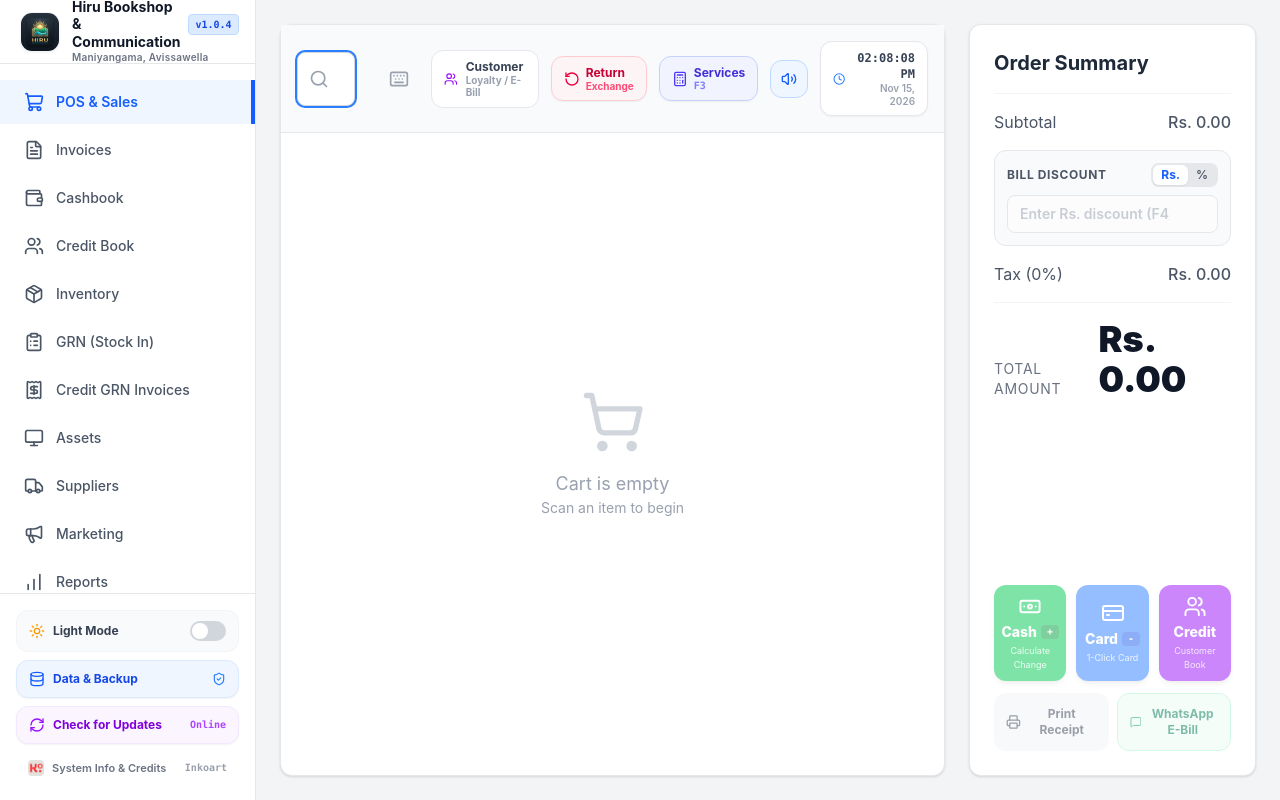
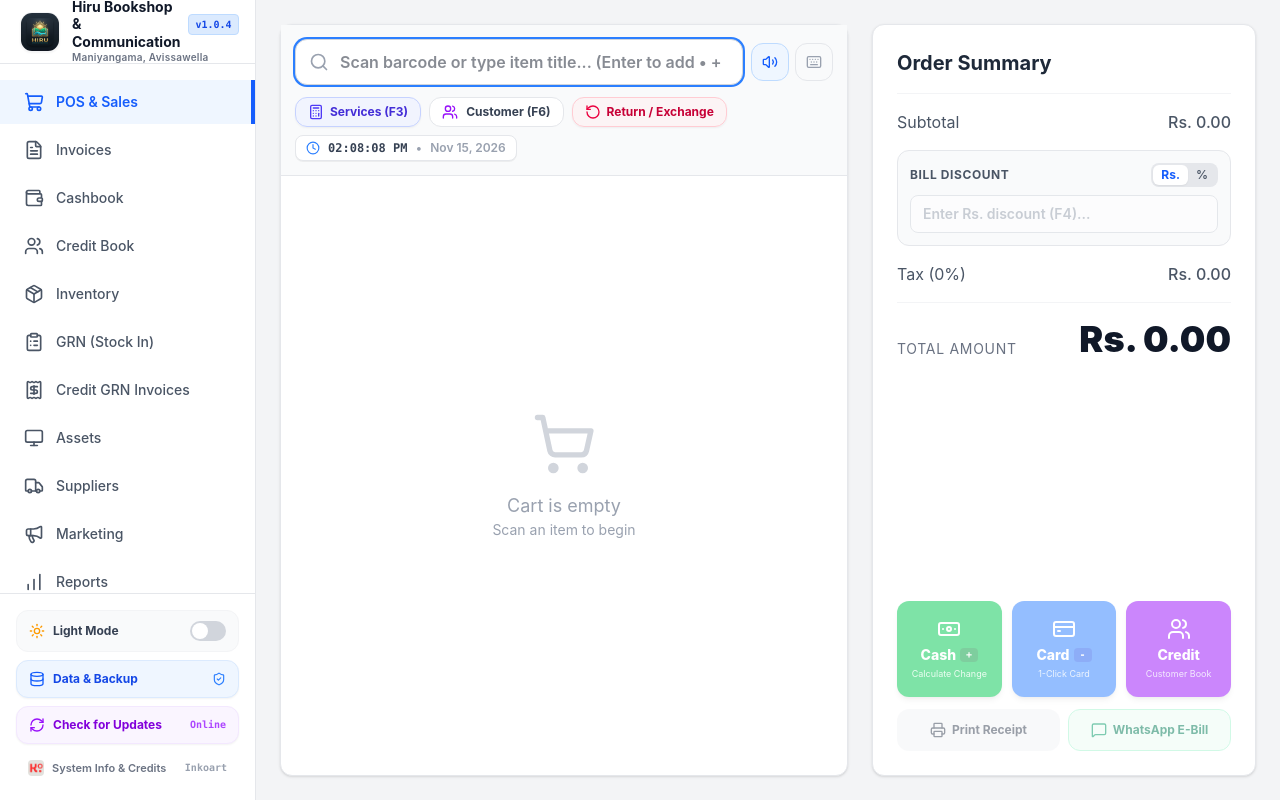
Before and after one commit to AdeeshaRavimal/nethmi-bookshop, a React (Vite) app: page /#/ in a window 1280 px wide. Built offline with nearby package versions, Linux system fonts and the light colour scheme.

Commit message:
fix(pos): separate search bar and action buttons into 2-row layout to prevent search input collapse

```diff
--- a/src/pages/POS.tsx
+++ b/src/pages/POS.tsx
@@ -1245,13 +1245,15 @@ export default function POS() {
           )}
 
           {/* Search Bar with Dropdown & Live Clock */}
-          <div className="p-4 border-b border-gray-200 dark:border-gray-700 bg-gray-50 dark:bg-gray-800/50 flex items-center gap-3 relative" ref={searchRef}>
-            <div className="relative flex-1">
-              <Search className="absolute left-3 top-1/2 -translate-y-1/2 text-gray-400 w-5 h-5" />
+          <div className="p-3.5 border-b border-gray-200 dark:border-gray-700 bg-gray-50 dark:bg-gray-800/50 space-y-2.5 relative" ref={searchRef}>
+            {/* Row 1: Full-Width Prominent Barcode & Item Search */}
+            <div className="flex items-center gap-2">
+              <div className="relative flex-1 min-w-0">
+                <Search className="absolute left-3.5 top-1/2 -translate-y-1/2 text-gray-400 w-5 h-5 pointer-events-none" />
                 <input
                   type="text"
-                placeholder="Scan barcode or type item title..."
-                className="w-full pl-10 pr-4 py-3 rounded-lg border border-gray-300 dark:border-gray-600 bg-white dark:bg-gray-700 text-gray-900 dark:text-gray-100 focus:outline-none focus:ring-2 focus:ring-blue-500 text-lg"
+                  placeholder="Scan barcode or type item title... (Enter to add • + Cash • - Card)"
+                  className="w-full pl-11 pr-4 py-2.5 rounded-xl border border-gray-300 dark:border-gray-600 bg-white dark:bg-gray-700 text-gray-900 dark:text-gray-100 focus:outline-none focus:ring-2 focus:ring-blue-500 text-base font-semibold shadow-xs"
                   value={searchTerm}
                   onChange={handleSearchChange}
                   onKeyDown={handleSearchKeyDown}
@@ -1261,7 +1263,7 @@ export default function POS() {
 
                 {/* Dropdown Menu */}
                 {isDropdownOpen && searchTerm.trim() && searchResults && searchResults.length > 0 && (
-                <ul className="absolute left-0 right-0 top-full mt-1 bg-white dark:bg-gray-800 border border-gray-300 dark:border-gray-600 rounded-lg shadow-lg max-h-64 overflow-y-auto z-50">
+                  <ul className="absolute left-0 right-0 top-full mt-1 bg-white dark:bg-gray-800 border border-gray-300 dark:border-gray-600 rounded-xl shadow-xl max-h-64 overflow-y-auto z-50">
                     {searchResults.map((item, index) => {
                       const discount = item.discount_percent || 0;
                       const finalPrice = item.selling_price * (1 - discount / 100);
@@ -1311,22 +1313,61 @@ export default function POS() {
                 )}
 
                 {isDropdownOpen && searchTerm.trim() && searchResults?.length === 0 && (
-                <div className="absolute left-0 right-0 top-full mt-1 bg-white dark:bg-gray-800 border border-gray-300 dark:border-gray-600 rounded-lg shadow-lg p-4 text-center text-gray-500 dark:text-gray-400 z-50">
+                  <div className="absolute left-0 right-0 top-full mt-1 bg-white dark:bg-gray-800 border border-gray-300 dark:border-gray-600 rounded-xl shadow-xl p-4 text-center text-gray-500 dark:text-gray-400 z-50">
                     No matching items found.
                   </div>
                 )}
               </div>
 
-            <button
+              {/* Quick Audio & Shortcuts Icons */}
+              <div className="flex items-center gap-1.5 shrink-0">
+                {/* Audio Feedback Toggle */}
+                <button
+                  type="button"
+                  onClick={() => {
+                    const next = soundFX.toggle();
+                    setSoundEnabled(next);
+                    if (next) soundFX.playScanSuccess();
+                  }}
+                  className={`p-2.5 rounded-xl border transition-colors cursor-pointer ${
+                    soundEnabled
+                      ? 'bg-blue-50 dark:bg-blue-950/40 text-blue-600 dark:text-blue-400 border-blue-200 dark:border-blue-800'
+                      : 'bg-gray-100 dark:bg-gray-700 text-gray-400 border-gray-200 dark:border-gray-600'
+                  }`}
+                  title={soundEnabled ? 'Audio Feedback ON (Click to Mute)' : 'Audio Feedback MUTED (Click to Unmute)'}
+                >
+                  {soundEnabled ? <Volume2 className="w-4 h-4" /> : <VolumeX className="w-4 h-4" />}
+                </button>
+
+                {/* Keyboard Shortcuts Button */}
+                <button
+                  type="button"
                   onClick={() => setShowShortcuts(true)}
                   title="Keyboard shortcuts (?)"
-              className="ml-3 p-2.5 text-gray-400 hover:text-gray-700 dark:hover:text-gray-200 hover:bg-gray-100 dark:hover:bg-gray-700 rounded-lg transition-colors"
-            >
-              <Keyboard className="w-5 h-5" />
-            </button>
-
-            {/* Customer & Loyalty Picker Button */}
-            <button
+                  className="p-2.5 text-gray-400 hover:text-gray-700 dark:hover:text-gray-200 hover:bg-gray-100 dark:hover:bg-gray-700 border border-gray-200 dark:border-gray-600 rounded-xl transition-colors cursor-pointer"
+                >
+                  <Keyboard className="w-4 h-4" />
+                </button>
+              </div>
+            </div>
+
+            {/* Row 2: Quick Action Buttons & Live Clock */}
+            <div className="flex flex-wrap items-center justify-between gap-2 pt-0.5">
+              <div className="flex flex-wrap items-center gap-2">
+                {/* Communication Services Quick Calculator Button (F3) */}
+                <button
+                  type="button"
+                  onClick={() => setShowServicesModal(true)}
+                  className="flex items-center gap-1.5 px-3 py-1.5 rounded-xl text-xs font-bold border border-indigo-200 dark:border-indigo-900/60 bg-indigo-50/70 dark:bg-indigo-950/40 text-indigo-700 dark:text-indigo-300 hover:bg-indigo-100 dark:hover:bg-indigo-900/50 transition-all cursor-pointer shadow-xs"
+                  title="Services Calculator: Photocopy, Laminating, Binding (F3)"
+                >
+                  <Calculator className="w-4 h-4 text-indigo-600 dark:text-indigo-400" />
+                  <span>Services (F3)</span>
+                </button>
+
+                {/* Customer & Loyalty Picker Button (F6) */}
+                <button
+                  type="button"
                   onClick={async () => {
                     setIsRegisteringLoyalty(false);
                     setCustomerPickerSearch('');
@@ -1339,30 +1380,16 @@ export default function POS() {
                       if (res.success && res.data) setCreditCustomers(res.data);
                     } catch (e) { console.error(e); }
                   }}
-              className={`flex items-center gap-2 px-3 py-2 rounded-xl text-xs font-bold border transition-all cursor-pointer ${attachedCustomer
+                  className={`flex items-center gap-2 px-3 py-1.5 rounded-xl text-xs font-bold border transition-all cursor-pointer ${attachedCustomer
                     ? 'bg-purple-100 dark:bg-purple-900/40 text-purple-700 dark:text-purple-300 border-purple-300 dark:border-purple-700 shadow-xs'
                     : 'bg-white dark:bg-gray-700/80 text-gray-700 dark:text-gray-200 border-gray-200 dark:border-gray-600 hover:bg-gray-50'
                     }`}
-              title="Attach Customer for Loyalty Points & WhatsApp E-Bill"
+                  title="Attach Customer for Loyalty Points & WhatsApp E-Bill (F6)"
                 >
                   <Users className="w-4 h-4 text-purple-600 dark:text-purple-400" />
-              <div className="text-left leading-tight">
-                {attachedCustomer ? (
-                  <>
-                    <span className="block font-black truncate max-w-[100px]">{attachedCustomer.name}</span>
-                    <span className="block text-[10px] text-purple-600 dark:text-purple-400 font-semibold">
-                      {attachedCustomer.loyalty_points || 0} pts
-                    </span>
-                  </>
-                ) : (
-                  <>
-                    <span className="block font-bold">Customer</span>
-                    <span className="block text-[10px] text-gray-400">Loyalty / E-Bill</span>
-                  </>
-                )}
-              </div>
+                  <span>{attachedCustomer ? `${attachedCustomer.name} (${attachedCustomer.loyalty_points || 0} pts)` : 'Customer (F6)'}</span>
                   {attachedCustomer && (
-                <button
+                    <span
                       onClick={(e) => {
                         e.stopPropagation();
                         setAttachedCustomer(null);
@@ -1371,65 +1398,34 @@ export default function POS() {
                       className="p-0.5 hover:bg-purple-200 dark:hover:bg-purple-800 rounded-full"
                       title="Detach Customer"
                     >
-                  <X className="w-3.5 h-3.5" />
-                </button>
+                      <X className="w-3 h-3" />
+                    </span>
                   )}
                 </button>
 
                 {/* POS Item Return & Exchange Button */}
                 <button
+                  type="button"
                   onClick={() => {
                     setShowReturnModal(true);
                     setLastProcessedReturn(null);
                   }}
-              className="flex items-center gap-1.5 px-3 py-2 rounded-xl text-xs font-bold border border-rose-200 dark:border-rose-900/60 bg-rose-50/60 dark:bg-rose-950/30 text-rose-700 dark:text-rose-400 hover:bg-rose-100 dark:hover:bg-rose-900/50 transition-all cursor-pointer shadow-xs"
+                  className="flex items-center gap-1.5 px-3 py-1.5 rounded-xl text-xs font-bold border border-rose-200 dark:border-rose-900/60 bg-rose-50/60 dark:bg-rose-950/30 text-rose-700 dark:text-rose-400 hover:bg-rose-100 dark:hover:bg-rose-900/50 transition-all cursor-pointer shadow-xs"
                   title="Return or Exchange Items by Receipt"
                 >
                   <RotateCcw className="w-4 h-4 text-rose-600 dark:text-rose-400" />
-              <div className="text-left leading-tight">
-                <span className="block font-bold">Return</span>
-                <span className="block text-[10px] text-rose-500/80">Exchange</span>
-              </div>
-            </button>
-
-            {/* Communication Services Quick Calculator Button (F3) */}
-            <button
-              onClick={() => setShowServicesModal(true)}
-              className="flex items-center gap-1.5 px-3 py-2 rounded-xl text-xs font-bold border border-indigo-200 dark:border-indigo-900/60 bg-indigo-50/70 dark:bg-indigo-950/40 text-indigo-700 dark:text-indigo-300 hover:bg-indigo-100 dark:hover:bg-indigo-900/50 transition-all cursor-pointer shadow-xs"
-              title="Services Calculator: Photocopy, Laminating, Binding (F3)"
-            >
-              <Calculator className="w-4 h-4 text-indigo-600 dark:text-indigo-400" />
-              <div className="text-left leading-tight hidden sm:block">
-                <span className="block font-bold">Services</span>
-                <span className="block text-[10px] text-indigo-500/80 font-mono">F3</span>
-              </div>
-            </button>
-
-            {/* Audio Feedback Toggle */}
-            <button
-              onClick={() => {
-                const next = soundFX.toggle();
-                setSoundEnabled(next);
-                if (next) soundFX.playScanSuccess();
-              }}
-              className={`p-2.5 rounded-xl border transition-colors cursor-pointer ${
-                soundEnabled
-                  ? 'bg-blue-50 dark:bg-blue-950/40 text-blue-600 dark:text-blue-400 border-blue-200 dark:border-blue-800'
-                  : 'bg-gray-100 dark:bg-gray-700 text-gray-400 border-gray-200 dark:border-gray-600'
-              }`}
-              title={soundEnabled ? 'Audio Feedback ON (Click to Mute)' : 'Audio Feedback MUTED (Click to Unmute)'}
-            >
-              {soundEnabled ? <Volume2 className="w-4 h-4" /> : <VolumeX className="w-4 h-4" />}
-            </button>
+                  <span>Return / Exchange</span>
+                </button>
+              </div>
 
               {/* Live POS Clock & Date */}
-            <div className="hidden lg:flex items-center gap-2 px-3 py-2 bg-white dark:bg-gray-700/80 border border-gray-200 dark:border-gray-600 rounded-xl text-gray-700 dark:text-gray-200 shadow-xs">
-              <Clock className="w-4 h-4 text-blue-500 animate-pulse" />
-              <div className="text-right leading-tight">
-                <span className="text-xs font-black font-mono block">
+              <div className="hidden sm:flex items-center gap-2 px-2.5 py-1 bg-white dark:bg-gray-700/80 border border-gray-200 dark:border-gray-600 rounded-lg text-gray-700 dark:text-gray-200 shadow-2xs text-xs">
+                <Clock className="w-3.5 h-3.5 text-blue-500 animate-pulse" />
+                <span className="font-black font-mono">
                   {currentTime.toLocaleTimeString([], { hour: '2-digit', minute: '2-digit', second: '2-digit' })}
                 </span>
-                <span className="text-[10px] text-gray-400 font-semibold block">
+                <span className="text-gray-400">•</span>
+                <span className="text-gray-400 font-semibold">
                   {currentTime.toLocaleDateString([], { day: '2-digit', month: 'short', year: 'numeric' })}
                 </span>
               </div>
```
Lines whose indentation alone changed are shown as unchanged.
